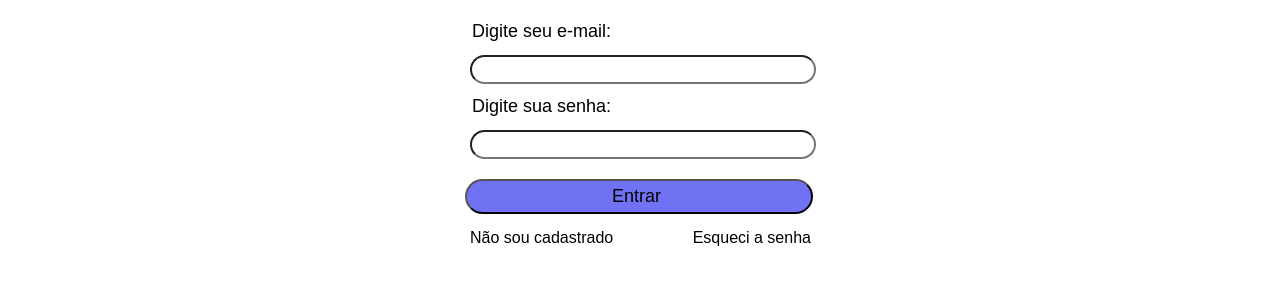
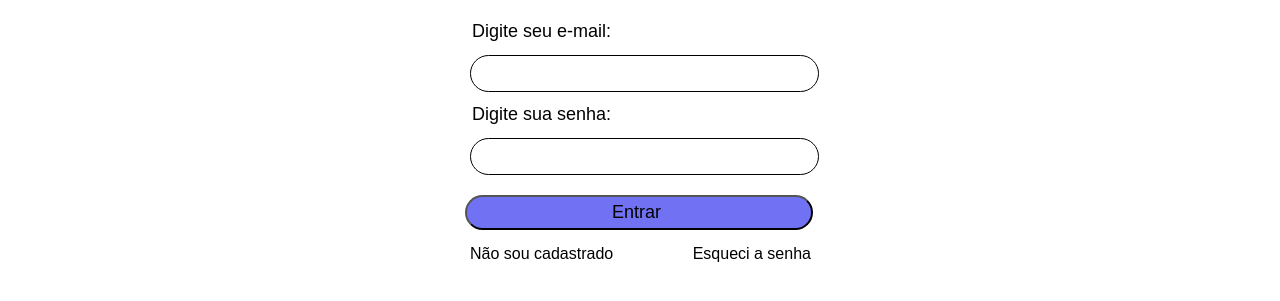
Before and after one commit to bmndx/interface-de-login-1, a plain HTML site: page index.html in a window 1280 px wide. Shown: the part 253-554 px from the top of the page. Drawn offline with Linux system fonts and the light colour scheme.

Commit message:
Update style.css

```diff
--- a/style.css
+++ b/style.css
@@ -45,7 +45,8 @@ body {
 /* campos de texto */
 .campo-texto {
     border-radius: 50px;
-    padding: 5px;
+    border:1px solid #000;
+    padding: 10px;
     padding-right: 160px;
     position: relative;
     bottom: -5px;
```
